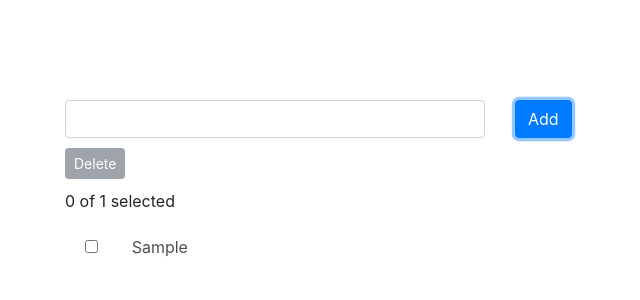
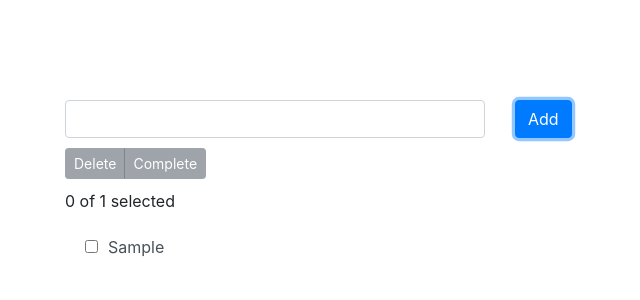
Before and after one commit to jatheepan/dolist, a React app: page / in a window 1280 px wide. Both pictures are taken after typing "Sample" into the empty fields and a click on the button "Add". Shown: the top 300 px of the page, without its empty margins (290-930 px from the left). Built offline with nearby package versions, Linux system fonts and the light colour scheme.

Commit message:
Comlete action added

```diff
--- a/src/App.jsx
+++ b/src/App.jsx
@@ -3,7 +3,7 @@
 import { connect } from 'react-redux';
 import 'bootstrap/dist/css/bootstrap.min.css';
 
-import { addAction, selectionChangeAction, deleteItemsAction } from './actions';
+import { addAction, selectionChangeAction, deleteItemsAction, completeItemsAction } from './actions';
 import List from './components/List';
 import Status from './components/Status';
 import Toolbar from './components/Toolbar';
@@ -17,8 +17,8 @@
     this.onKeyUp = this.onKeyUpHandler.bind(this);
     this.onSelectionChange = this.onSelectionChangeHandler.bind(this);
     this.onDeleteClick = this.onDeleteClickHandler.bind(this);
+    this.onCompleteClick = this.onCompleteClickHandler.bind(this);
   }
-
   onSubmitHandler() {
     const item = this.newTaskRef.current.value.trim();
     if (item) {
@@ -26,19 +26,18 @@
       this.newTaskRef.current.value = '';
     }
   }
-
   onKeyUpHandler({ key }) {
     if (key === 'Enter') this.onSubmitHandler();
   }
-
   onSelectionChangeHandler({ id }, checked) {
     this.props.onSelectionChange(id, checked);
   }
-
   onDeleteClickHandler() {
     this.props.onDeleteItems();
   }
-
+  onCompleteClickHandler() {
+    this.props.onCompleteItems();
+  }
   render() {
     const { items } = this.props;
     return (
@@ -53,7 +52,11 @@
         </div>
         <div className="row">
           <div className="col-md-12">
-            <Toolbar items={items} onDeleteClick={this.onDeleteClick} />
+            <Toolbar
+              items={items}
+              onDeleteClick={this.onDeleteClick}
+              onCompleteClick={this.onCompleteClick}
+            />
           </div>
         </div>
         <div className="row">
@@ -74,6 +77,7 @@
   onSubmit: PropTypes.func.isRequired,
   onSelectionChange: PropTypes.func.isRequired,
   onDeleteItems: PropTypes.func.isRequired,
+  onCompleteItems: PropTypes.func.isRequired,
 };
 
 function mapStateToProps(state) {
@@ -87,6 +91,7 @@
     onSubmit: value => dispatch(addAction(value)),
     onSelectionChange: (id, checked) => dispatch(selectionChangeAction(id, checked)),
     onDeleteItems: () => dispatch(deleteItemsAction),
+    onCompleteItems: () => dispatch(completeItemsAction),
   };
 }
 
--- a/src/actions.js
+++ b/src/actions.js
@@ -13,6 +13,10 @@
   type: 'DELETE_ITEMS',
 };
 
+const completeItemsAction = {
+  type: 'COMPLETE_ITEMS',
+};
+
 const selectionChangeAction = (id, checked) => ({
   type: 'SELECTION_CHANGE_ITEM',
   payload: {
@@ -21,4 +25,4 @@
   },
 });
 
-export { addAction, resetAction, selectionChangeAction, deleteItemsAction };
+export { addAction, resetAction, selectionChangeAction, deleteItemsAction, completeItemsAction };
--- a/src/components/List.jsx
+++ b/src/components/List.jsx
@@ -6,23 +6,20 @@
   const listItems = items.map((item) => {
     const classes = classNames('list-group-item', 'list-group-item-action', {
       active: item.selected,
+      completed: item.done,
     });
     let inputCheckbox = null;
     const onChange = () => {
       onSelectionChange(item, inputCheckbox.checked);
     };
+    /* eslint-disable jsx-a11y/label-has-for */
     return (
       <li key={item.id} className={classes}>
-        <div className="row">
-          <div className="col-md-1 col-sm-1">
-            <input type="checkbox" id={`d${item.id}`} onChange={onChange} ref={(input) => { inputCheckbox = input; }} />
-          </div>
-          <div className="col-md-11 col-sm-11">
-            <label htmlFor={`d${item.id}`}>{item.label}</label>
-          </div>
-        </div>
+        <input type="checkbox" id={`d${item.id}`} onChange={onChange} ref={(input) => { inputCheckbox = input; }} />
+        <label htmlFor={`d${item.id}`}>{item.label}</label>
       </li>
     );
+    /* eslint-enable */
   });
   return (<ul className="List list-group list-group-flush">{listItems}</ul>);
 };
--- a/src/components/Toolbar.jsx
+++ b/src/components/Toolbar.jsx
@@ -2,7 +2,7 @@
 import classNames from 'classnames';
 import PropTypes from 'prop-types';
 
-export default function Toolbar({ items, onDeleteClick }) {
+export default function Toolbar({ items, onDeleteClick, onCompleteClick }) {
   const hasSelection = !!(items.find(item => item.selected));
   const btnClasses = classNames('btn', 'btn-secondary', 'btn-sm');
   return (
@@ -14,12 +14,19 @@
           disabled={!hasSelection}
         >Delete
         </button>
+        <button
+          className={btnClasses}
+          onClick={onCompleteClick}
+          disabled={!hasSelection}
+        >Complete
+        </button>
       </div>
     </div>
   );
 }
 
 Toolbar.propTypes = {
+  items: PropTypes.arrayOf(PropTypes.object).isRequired,
   onDeleteClick: PropTypes.func.isRequired,
-  items: PropTypes.arrayOf(PropTypes.object).isRequired,
+  onCompleteClick: PropTypes.func.isRequired,
 };
--- a/src/index.jsx
+++ b/src/index.jsx
@@ -11,16 +11,20 @@
 // hot reload for development
 import { AppContainer } from 'react-hot-loader';
 
-import { createStore } from 'redux';
+import { createStore, applyMiddleware, compose } from 'redux';
 import { Provider } from 'react-redux';
 
 import App from './App';
 import reducer from './reducer';
 
+const middleware = [];
 /* eslint-disable no-underscore-dangle */
 const store = createStore(
   reducer,
-  window.__REDUX_DEVTOOLS_EXTENSION__ && window.__REDUX_DEVTOOLS_EXTENSION__(),
+  compose(
+    applyMiddleware(...middleware),
+    window.__REDUX_DEVTOOLS_EXTENSION__ && window.__REDUX_DEVTOOLS_EXTENSION__(),
+  ),
 );
 /* eslint-enable */
 const root = document.getElementById('root');
--- a/src/reducer.js
+++ b/src/reducer.js
@@ -25,6 +25,14 @@
       state.items = state.items.filter(i => !i.selected);
       return state;
     }
+    case 'COMPLETE_ITEMS': {
+      state.items.forEach((i) => {
+        if (i.selected) {
+          i.done = true;
+        }
+      });
+      return state;
+    }
     default:
       state.items = [];
       return state;
--- a/src/style.scss
+++ b/src/style.scss
@@ -11,6 +11,12 @@
   label {
     margin-bottom: 0;
   }
+  input[type=checkbox] {
+    margin-right: 10px;
+  }
+  .completed {
+    color: #83ca48;
+  }
 }
 
 .Toolbar {
```
